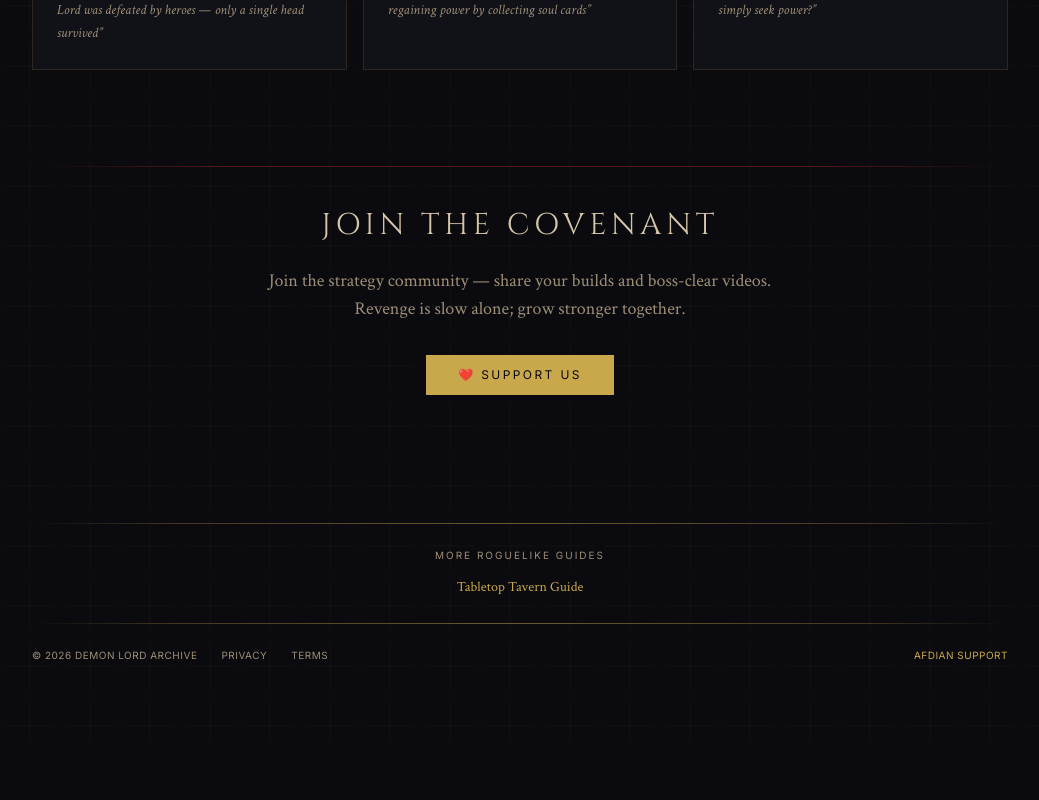
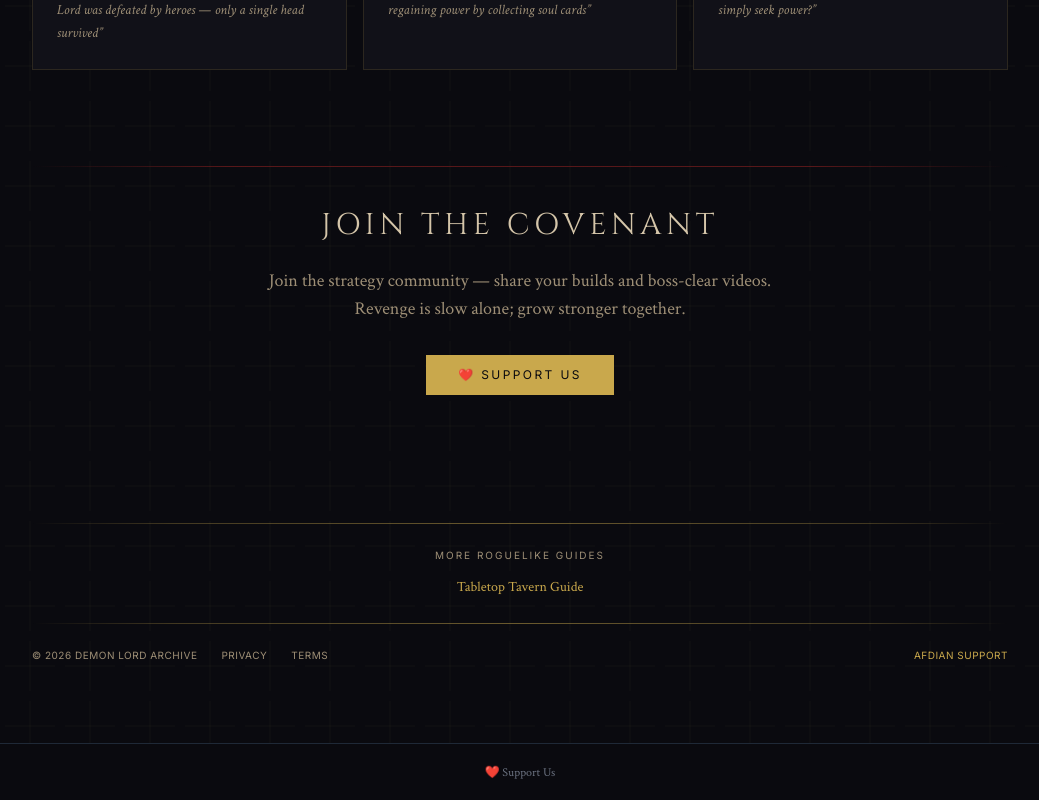
Before and after one commit to ryuuu2020/demon-lord-guide, a Next.js app: page / in a window 1280 px wide. Shown: the part 2004-2804 px from the top of the page, without its empty margins (120-1159 px from the left). Before the commit the page ends 2747 px from the top, so only its background shows below. Built offline with nearby package versions, Linux system fonts and the light colour scheme.

Commit message:
Add Afdian support link

```diff
--- a/app/layout.tsx
+++ b/app/layout.tsx
@@ -38,8 +38,11 @@
         {/* Google AdSense */}
         <script async src="https://pagead2.googlesyndication.com/pagead/js/adsbygoogle.js?client=ca-pub-8925824244664340" crossOrigin="anonymous" />
       </head>
-      <body className="font-body min-h-screen">
-        {children}
+      <body className="font-body min-h-screen flex flex-col">
+        <div className="flex-1">{children}</div>
+        <footer className="text-center py-4 border-t border-gray-800">
+          <a href="https://afdian.com/a/gameguidehub" target="_blank" rel="noopener noreferrer" className="text-xs text-gray-500 hover:text-gray-300 transition-colors">❤️ Support Us</a>
+        </footer>
       </body>
     </html>
   );
```
